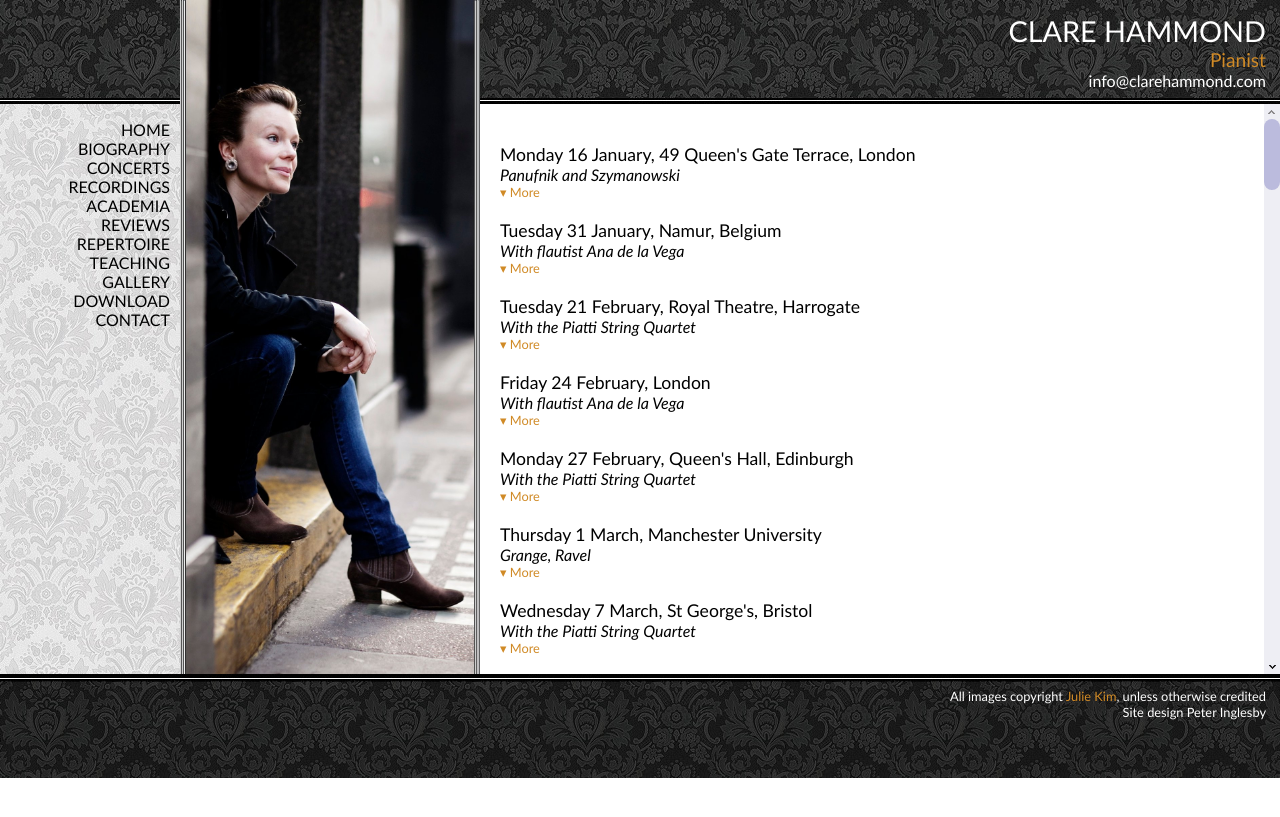
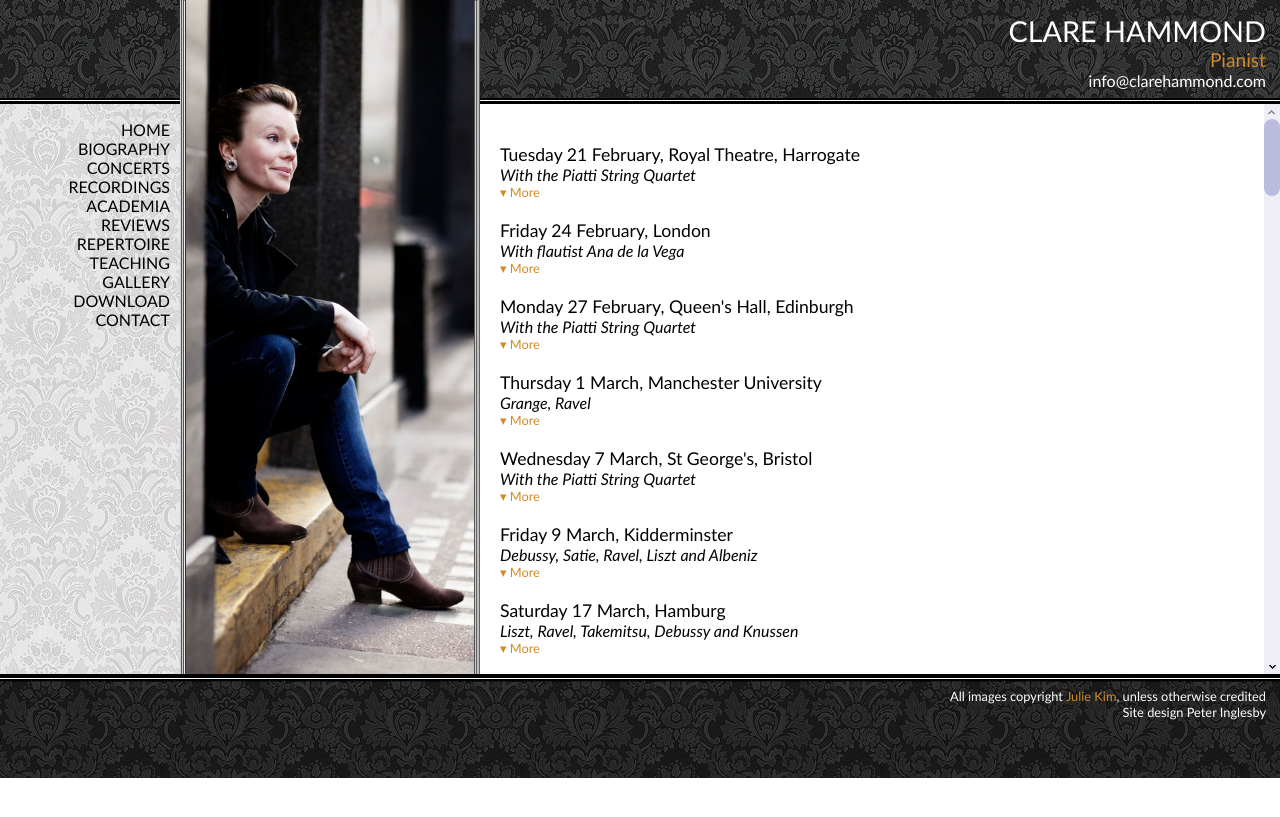
Before and after one commit to hammonc/clarehammond.com, a Jekyll site: the page built from concerts.html, in a window 1280 px wide. Shown: the top 817 px of the page. Built offline with Jekyll 4.4.1, drawn with Linux system fonts in a browser that asks for light colours.

Commit message:
concerts cull

```diff
--- a/concerts.html
+++ b/concerts.html
@@ -3,37 +3,6 @@ layout: with-image
 image: concerts.jpg
 ---
 
-<div class="listing">
-  <div class="listing-heading">Monday 16 January, 49 Queen's Gate Terrace, London</div>
-  <div class="listing-trailer">Panufnik and Szymanowski</div>
-  <div class="listing-details concealed">
-    <p>Panufnik - <em>Twelve Miniature Studies</em></p>
-    <p>Szymanowski - Etudes Op. 33</p>
-    <p>Albeniz - 'Evocaci&#243;n' and 'Triana' from <em>Iberia</em></p>
-    <p>Panufnik - <em>Pentasonata</em></p>
-    <p>Szymanowski - <em>M&#233;topes</em>, Op. 29</p>
-</div>
-  <div class="listing-details concealed">
-    <p>&#163;15 wine and canap&#233;s, &#163;30 to include wine, canap&#233;s and supper.</p>
-    <p>Reserve in advance on vernon [at] vef.org.uk</p>
-    <p>7 for 7.30pm, 49 Queen's Gate Terrace, London SW7 5PN</p>
-  </div>
-  <span class="more">&#9662; <a href="">More</a></span>
-  <span class="less">&#9652; <a href="">Less</a></span>
-</div>
-
-<div class="listing">
-  <div class="listing-heading">Tuesday 31 January, Namur, Belgium</div>
-  <div class="listing-trailer">With flautist Ana de la Vega</div>
-  <div class="listing-details concealed">
-  </div>
-  <div class="listing-details concealed">
-    <p>Private recital</p>
-    <p>7.30pm, Ch&#226;teau Flawinne, Namur, Belgium</p>
-  </div>
-  <span class="more">&#9662; <a href="">More</a></span>
-  <span class="less">&#9652; <a href="">Less</a></span>
-</div>
 
 <div class="listing">
   <div class="listing-heading">Tuesday 21 February, Royal Theatre, Harrogate</div>
```
